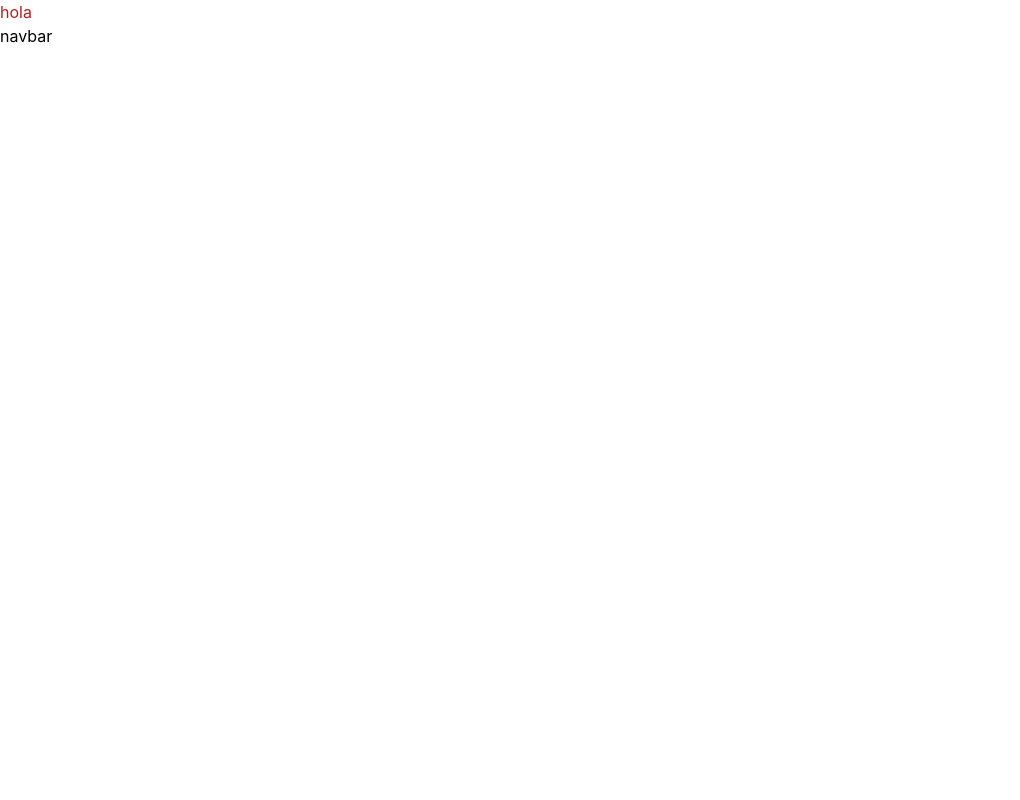
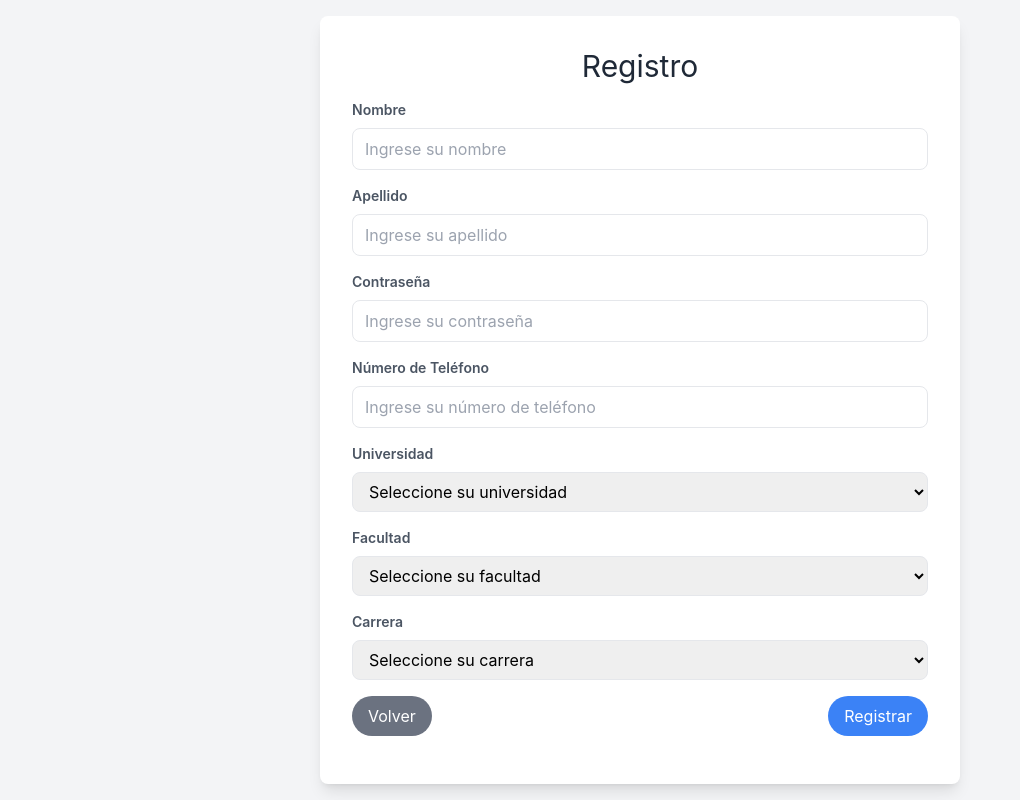
Before and after one commit to CODESAFIO/MVP, a React (Create React App) app: page / in a window 1280 px wide. Shown: the whole page, without its empty margins (0-1020 px from the left). Built offline with nearby package versions, Linux system fonts and the light colour scheme.

Commit message:
Componente de Register succesfuly

```diff
--- a/src/App.js
+++ b/src/App.js
@@ -1,14 +1,12 @@
 import logo from './logo.svg';
 import './App.css';
 import Navbar from './components/Navbar';
+import Register from './components/Register';
 
 function App() {
   return (
     <div>
-      <div class="text-red-700">
-        hola
-      </div>
-      <Navbar />
+      <Register />
     </div>
 
   );
--- a/src/components/Navbar.jsx
+++ b/src/components/Navbar.jsx
@@ -1,6 +1,6 @@
 function Navbar() {
   return (
-      <div class="text-amber-300">
+      <div class="text-blue-300">
         navbar
       </div>
 
--- /dev/null
+++ b/src/components/Register.jsx
@@ -0,0 +1,99 @@
+import React from 'react';
+
+function Register() {
+  return (
+    <div className="bg-gray-100 min-h-screen flex items-center justify-center">
+      <div className="bg-white p-8 rounded-lg shadow-lg w-96 xl:w-2/4">
+        <h1 className="text-gray-800 text-3xl mb-4 text-center">Registro</h1>
+
+        {/* Campo de Nombre */}
+        <div className="mb-4">
+          <label htmlFor="nombre" className="block text-gray-600 text-sm font-semibold mb-2">Nombre</label>
+          <input
+            type="text"
+            id="nombre"
+            className="w-full px-3 py-2 border rounded-lg focus:outline-none focus:border-blue-500"
+            placeholder="Ingrese su nombre"
+          />
+        </div>
+
+        {/* Campo de Apellido */}
+        <div className="mb-4">
+          <label htmlFor="apellido" className="block text-gray-600 text-sm font-semibold mb-2">Apellido</label>
+          <input
+            type="text"
+            id="apellido"
+            className="w-full px-3 py-2 border rounded-lg focus:outline-none focus:border-blue-500"
+            placeholder="Ingrese su apellido"
+          />
+        </div>
+
+        {/* Campo de Contraseña */}
+        <div className="mb-4">
+          <label htmlFor="password" className="block text-gray-600 text-sm font-semibold mb-2">Contraseña</label>
+          <input
+            type="password"
+            id="password"
+            className="w-full px-3 py-2 border rounded-lg focus:outline-none focus:border-blue-500"
+            placeholder="Ingrese su contraseña"
+          />
+        </div>
+
+        {/* Campo de Número de Teléfono */}
+        <div className="mb-4">
+          <label htmlFor="telefono" className="block text-gray-600 text-sm font-semibold mb-2">Número de Teléfono</label>
+          <input
+            type="tel"
+            id="telefono"
+            className="w-full px-3 py-2 border rounded-lg focus:outline-none focus:border-blue-500"
+            placeholder="Ingrese su número de teléfono"
+          />
+        </div>
+
+        {/* Campo de Universidad */}
+        <div className="mb-4">
+          <label htmlFor="universidad" className="block text-gray-600 text-sm font-semibold mb-2">Universidad</label>
+          <select id="universidad" className="w-full px-3 py-2 border rounded-lg focus:outline-none focus:border-blue-500">
+            <option value="">Seleccione su universidad</option>
+            <option value="universidad1">Universidad 1</option>
+            <option value="universidad2">Universidad 2</option>
+            <option value="universidad3">Universidad 3</option>
+          </select>
+        </div>
+
+        {/* Campo de Facultad */}
+        <div className="mb-4">
+          <label htmlFor="facultad" className="block text-gray-600 text-sm font-semibold mb-2">Facultad</label>
+          <select id="facultad" className="w-full px-3 py-2 border rounded-lg focus:outline-none focus:border-blue-500">
+            <option value="">Seleccione su facultad</option>
+            <option value="facultad1">Facultad 1</option>
+            <option value="facultad2">Facultad 2</option>
+            <option value="facultad3">Facultad 3</option>
+          </select>
+        </div>
+
+        {/* Campo de Carrera */}
+        <div className="mb-4">
+          <label htmlFor="carrera" className="block text-gray-600 text-sm font-semibold mb-2">Carrera</label>
+          <select id="carrera" className="w-full px-3 py-2 border rounded-lg focus:outline-none focus:border-blue-500">
+            <option value="">Seleccione su carrera</option>
+            <option value="carrera1">Carrera 1</option>
+            <option value="carrera2">Carrera 2</option>
+            <option value="carrera3">Carrera 3</option>
+          </select>
+        </div>
+
+        {/* Botones de Volver y Registrar (Intercambiados) */}
+        <div className="mb-4 flex justify-between">
+          <button className="bg-gray-500 text-white py-2 px-4 rounded-full hover:bg-gray-600">Volver</button>
+          <button className="bg-blue-500 text-white py-2 px-4 rounded-full hover:bg-blue-600">Registrar</button>
+        </div>
+
+        {/* Agrega aquí cualquier otra funcionalidad que necesites en tu vista de registro */}
+
+      </div>
+    </div>
+  );
+}
+
+export default Register;
--- a/tailwind.config.js
+++ b/tailwind.config.js
@@ -1,6 +1,6 @@
 /** @type {import('tailwindcss').Config} */
 module.exports = {
-  content: ["./src/**/*.{html,js}"],
+  content: ["./src/**/*.{html,js,jsx}"],
   theme: {
     extend: {},
   },
```
